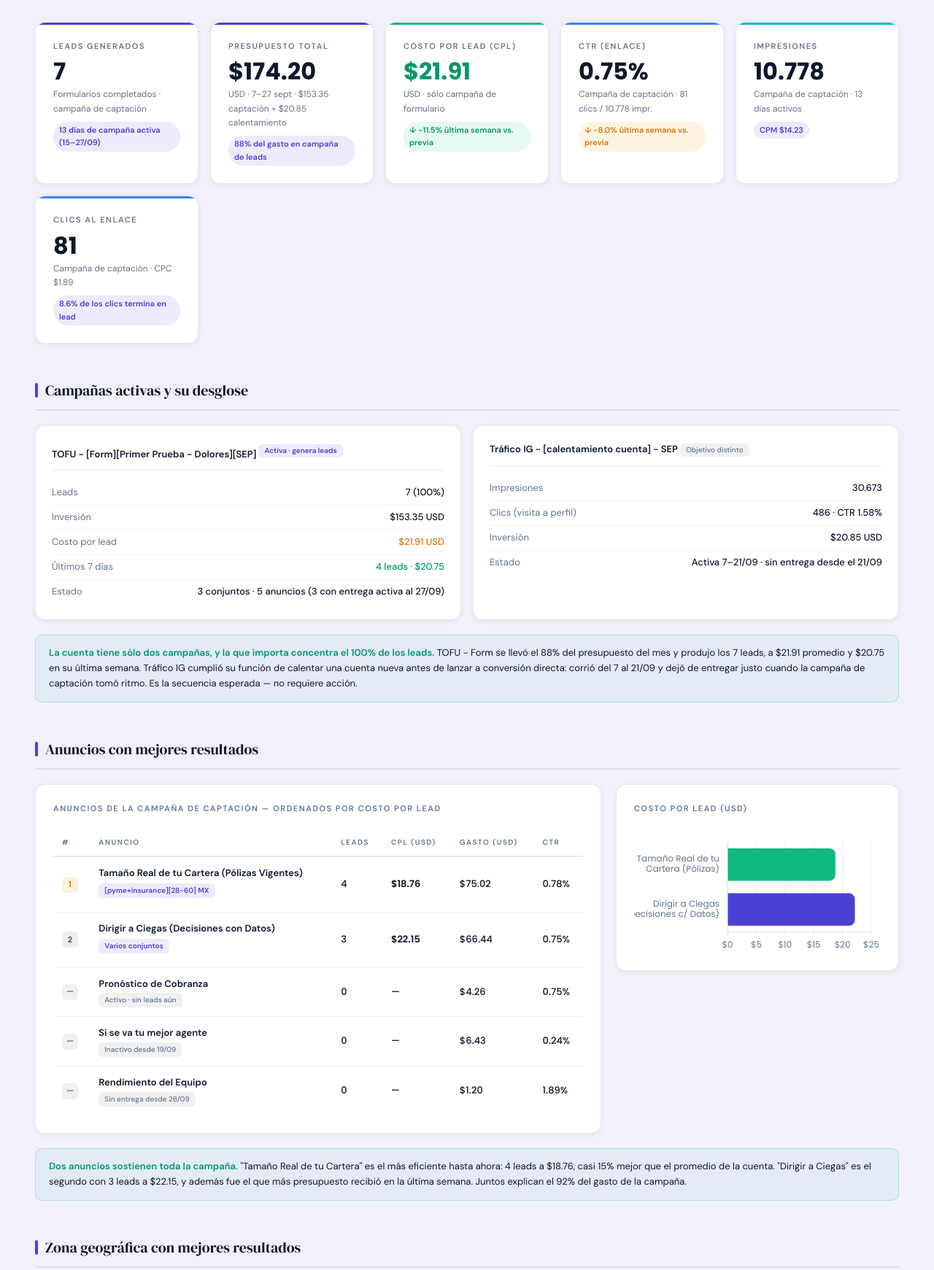
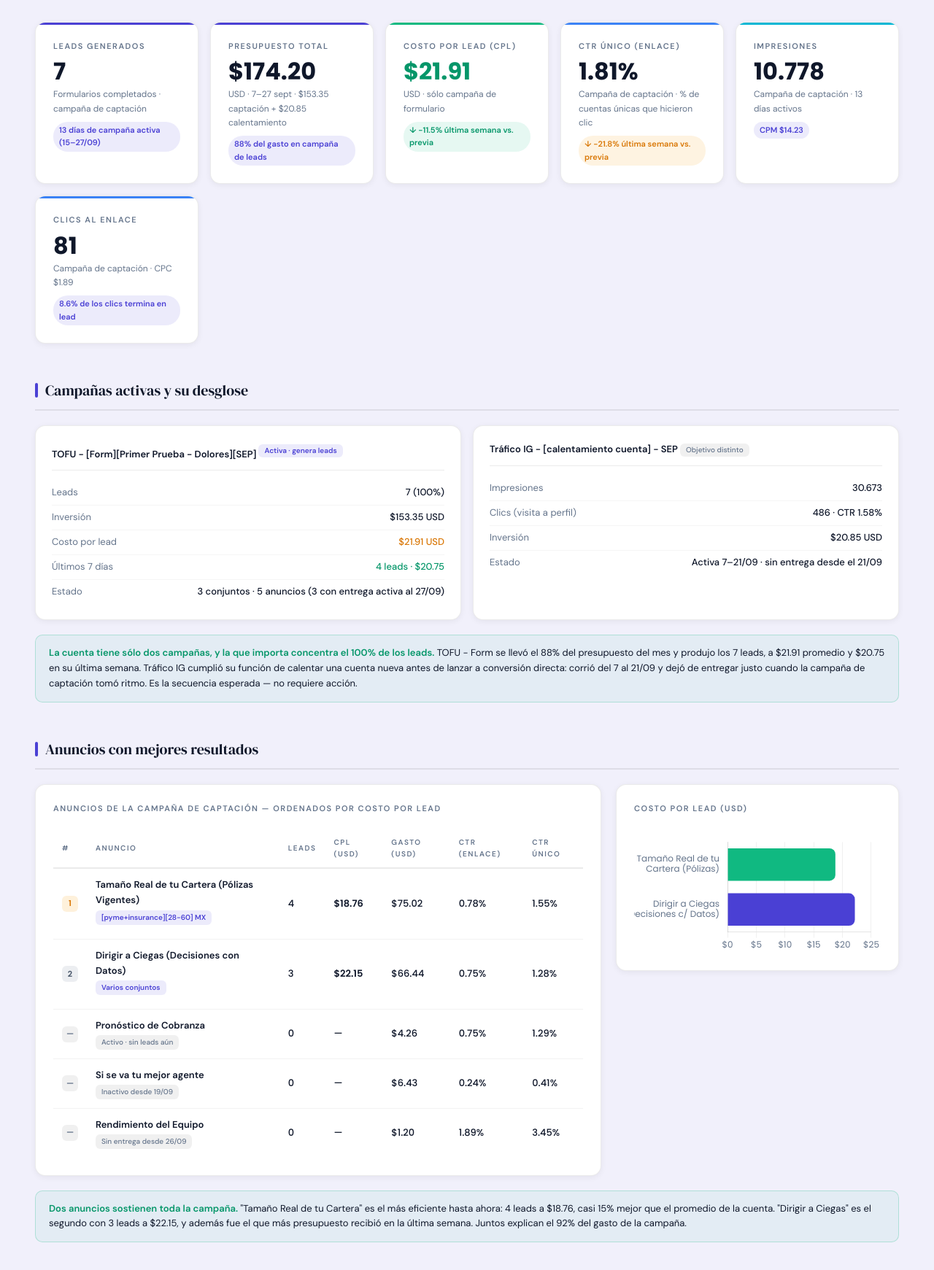
Before and after one commit to Dynic-seb/reporte-easywork, a plain HTML site: page index.html in a window 1280 px wide. Shown: the part 373-2114 px from the top of the page at 73% size. Drawn offline with nearby package versions, Linux system fonts and the light colour scheme.

Commit message:
Update index.html

```diff
--- a/index.html
+++ b/index.html
@@ -187,10 +187,10 @@
       <div class="kpi-badge badge-good">↓ -11.5% última semana vs. previa</div>
     </div>
     <div class="kpi-card" style="--accent-color:#3b82f6">
-      <div class="kpi-label">CTR (enlace)</div>
-      <div class="kpi-value">0.75%</div>
-      <div class="kpi-sub">Campaña de captación · 81 clics / 10.778 impr.</div>
-      <div class="kpi-badge badge-warn">↓ -8.0% última semana vs. previa</div>
+      <div class="kpi-label">CTR único (enlace)</div>
+      <div class="kpi-value">1.81%</div>
+      <div class="kpi-sub">Campaña de captación · % de cuentas únicas que hicieron clic</div>
+      <div class="kpi-badge badge-warn">↓ -21.8% última semana vs. previa</div>
     </div>
     <div class="kpi-card" style="--accent-color:#06b6d4">
       <div class="kpi-label">Impresiones</div>
@@ -238,32 +238,32 @@
       <div class="chart-card">
         <h3>Anuncios de la campaña de captación — ordenados por costo por lead</h3>
         <table class="data-table">
-          <thead><tr><th>#</th><th>Anuncio</th><th>Leads</th><th>CPL (USD)</th><th>Gasto (USD)</th><th>CTR</th></tr></thead>
+          <thead><tr><th>#</th><th>Anuncio</th><th>Leads</th><th>CPL (USD)</th><th>Gasto (USD)</th><th>CTR (enlace)</th><th>CTR único</th></tr></thead>
           <tbody>
             <tr>
               <td><span class="rank rank-1">1</span></td>
               <td><strong>Tamaño Real de tu Cartera (Pólizas Vigentes)</strong><br><span class="camp-pill">[pyme+insurance][28-60] MX</span></td>
-              <td class="num">4</td><td class="num cpl-good">$18.76</td><td class="num">$75.02</td><td class="num">0.78%</td>
+              <td class="num">4</td><td class="num cpl-good">$18.76</td><td class="num">$75.02</td><td class="num">0.78%</td><td class="num">1.55%</td>
             </tr>
             <tr>
               <td><span class="rank rank-2">2</span></td>
               <td><strong>Dirigir a Ciegas (Decisiones con Datos)</strong><br><span class="camp-pill">Varios conjuntos</span></td>
-              <td class="num">3</td><td class="num cpl-mid">$22.15</td><td class="num">$66.44</td><td class="num">0.75%</td>
+              <td class="num">3</td><td class="num cpl-mid">$22.15</td><td class="num">$66.44</td><td class="num">0.75%</td><td class="num">1.28%</td>
             </tr>
             <tr>
               <td><span class="rank">—</span></td>
               <td><strong>Pronóstico de Cobranza</strong><br><span class="adset-pill">Activo · sin leads aún</span></td>
-              <td class="num">0</td><td class="num">—</td><td class="num">$4.26</td><td class="num">0.75%</td>
+              <td class="num">0</td><td class="num">—</td><td class="num">$4.26</td><td class="num">0.75%</td><td class="num">1.29%</td>
             </tr>
             <tr>
               <td><span class="rank">—</span></td>
               <td><strong>Si se va tu mejor agente</strong><br><span class="adset-pill">Inactivo desde 19/09</span></td>
-              <td class="num">0</td><td class="num">—</td><td class="num">$6.43</td><td class="num">0.24%</td>
+              <td class="num">0</td><td class="num">—</td><td class="num">$6.43</td><td class="num">0.24%</td><td class="num">0.41%</td>
             </tr>
             <tr>
               <td><span class="rank">—</span></td>
               <td><strong>Rendimiento del Equipo</strong><br><span class="adset-pill">Sin entrega desde 26/09</span></td>
-              <td class="num">0</td><td class="num">—</td><td class="num">$1.20</td><td class="num">1.89%</td>
+              <td class="num">0</td><td class="num">—</td><td class="num">$1.20</td><td class="num">1.89%</td><td class="num">3.45%</td>
             </tr>
           </tbody>
         </table>
@@ -330,7 +330,7 @@
         <div class="wh-stat"><div class="v">4</div><div class="l">Leads (vs. 3)</div></div>
         <div class="wh-stat"><div class="v">$20.75</div><div class="l">CPL (vs. $23.45)</div></div>
         <div class="wh-stat"><div class="v">$83.00</div><div class="l">Gasto (vs. $70.35)</div></div>
-        <div class="wh-stat"><div class="v">0.72%</div><div class="l">CTR (vs. 0.79%)</div></div>
+        <div class="wh-stat"><div class="v">1.29%</div><div class="l">CTR único (vs. 1.65%)</div></div>
       </div>
     </div>
 
@@ -379,10 +379,10 @@
             <span class="trend-arrow arrow-good">↑ +7.7%</span>
           </div>
           <div class="compare-row">
-            <span class="compare-label">CTR al enlace</span>
-            <span class="compare-v1" style="color:#d97706">0.79%</span>
-            <span class="compare-v2" style="color:#dc2626">0.72%</span>
-            <span class="trend-arrow arrow-bad">↓ -8.0%</span>
+            <span class="compare-label">CTR único al enlace</span>
+            <span class="compare-v1" style="color:#d97706">1.65%</span>
+            <span class="compare-v2" style="color:#dc2626">1.29%</span>
+            <span class="trend-arrow arrow-bad">↓ -21.8%</span>
           </div>
         </div>
       </div>
```
